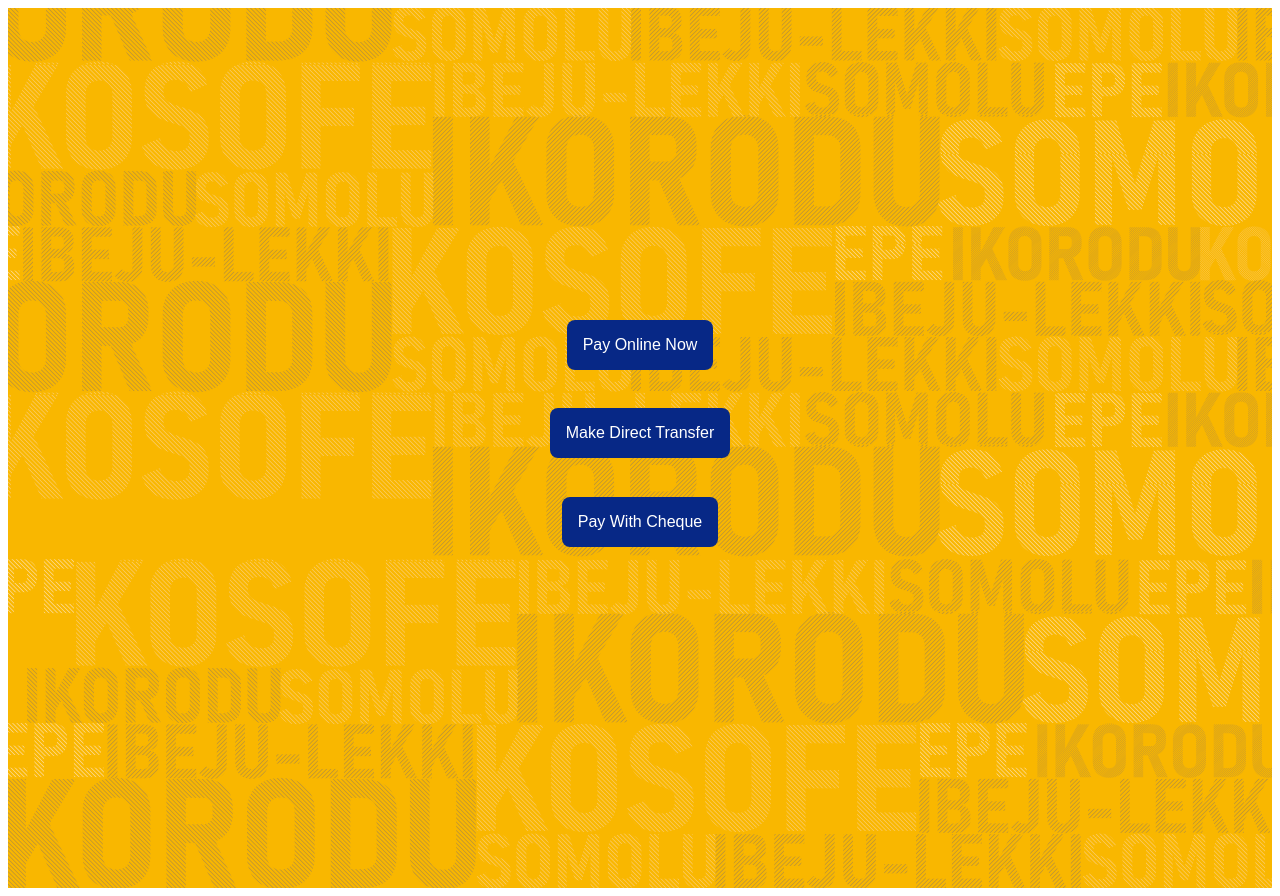
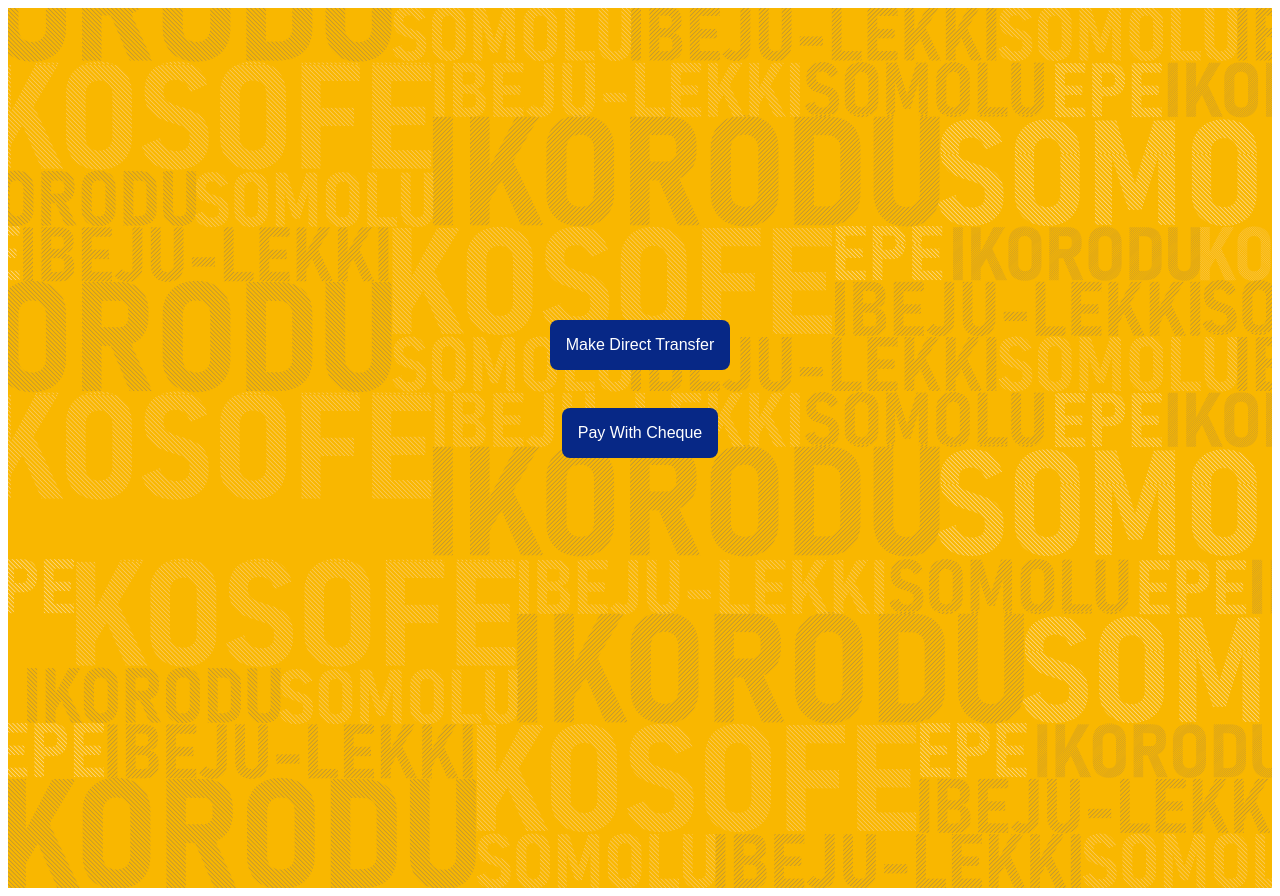
Before and after one commit to IsraelAdekanye/campaign-clent, a React (Create React App) app: page /PaymentOptions in a window 1280 px wide. Built offline with nearby package versions, Linux system fonts and the light colour scheme.

Commit message:
added payment options

```diff
--- a/src/components/PaymentOption/PaymentOptions.jsx
+++ b/src/components/PaymentOption/PaymentOptions.jsx
@@ -6,7 +6,7 @@ const PaymentOptions = () => {
         <MasterDiv>
       <Section>
         <Cond2Div>
-          <Button><a href=''>Pay Online Now</a></Button>
+          {/* <Button><a href='https://paystack.com/pay/tokunbo-abiru'>Pay Online Now</a></Button> */}
           <Button>Make Direct Transfer</Button>
           <Button>Pay With Cheque</Button>
         </Cond2Div>
```
